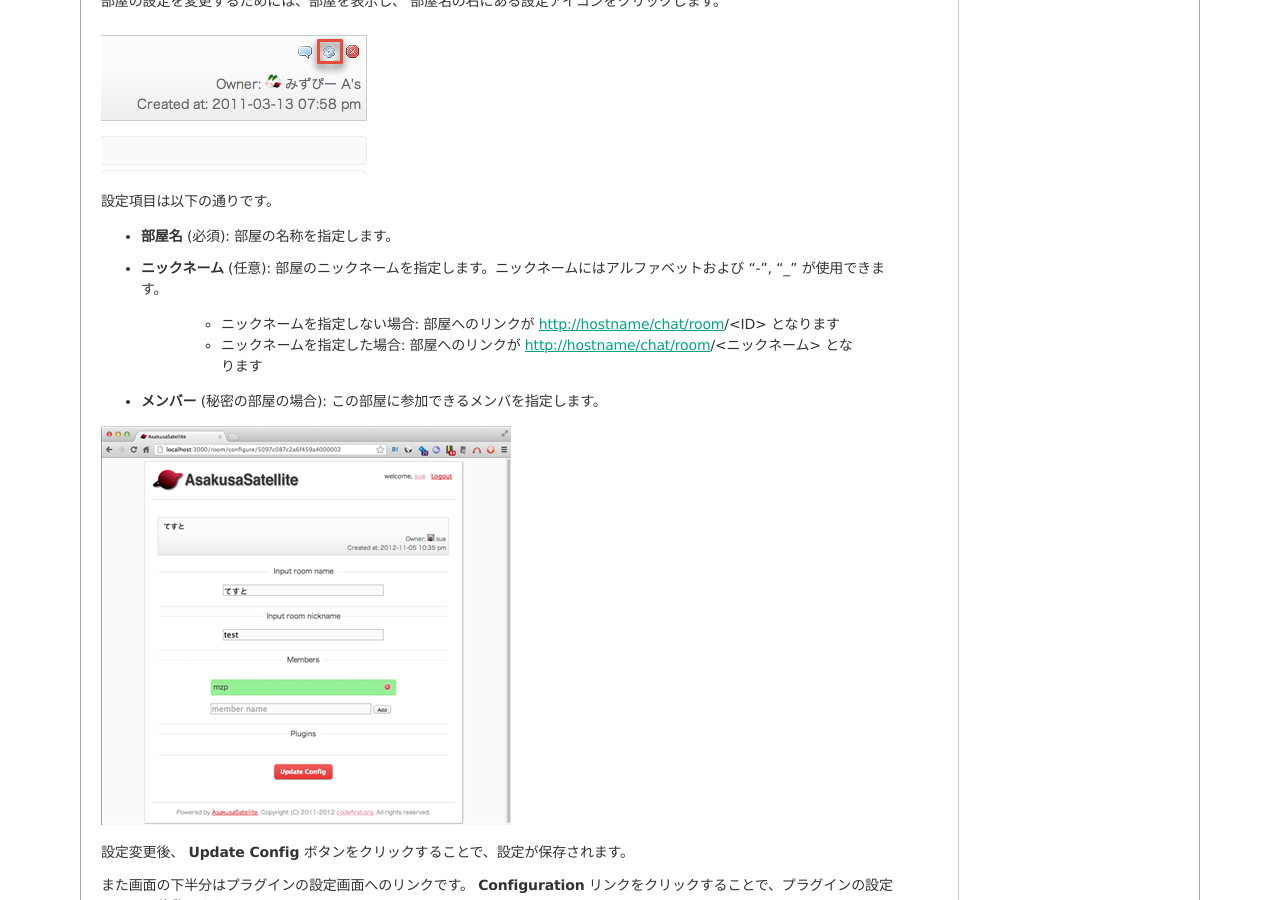
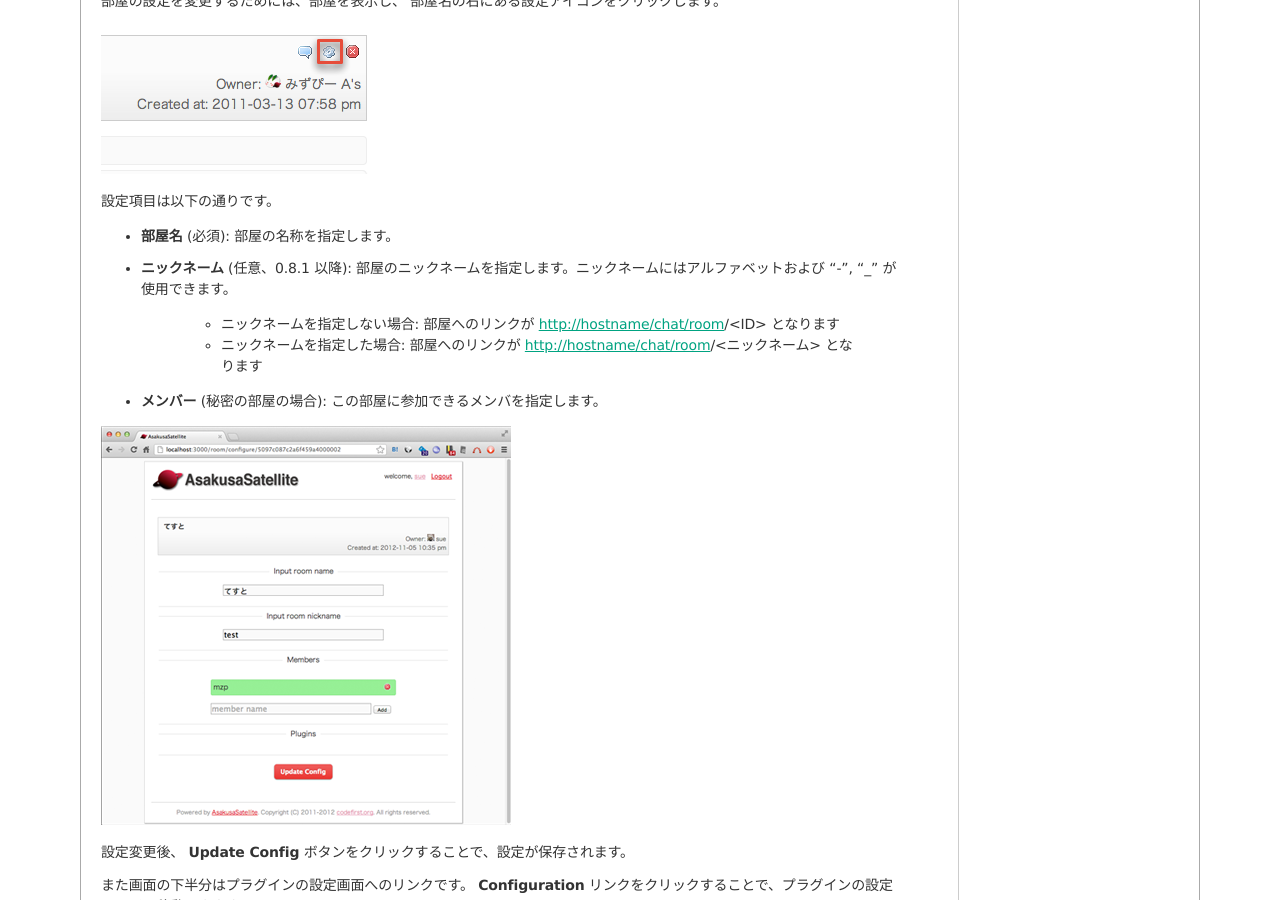
Before and after one commit to codefirst/asakusa-satellite-manual, a Sphinx documentation site: the page built from source/function.rst, in a window 1280 px wide and 900 px high, scrolled down 1378 px. Built offline with Sphinx 7.4.7, drawn with Linux system fonts in a browser that asks for light colours.

Commit message:
Added: version

```diff
--- a/source/function.rst
+++ b/source/function.rst
@@ -33,7 +33,7 @@
 * **部屋名** (必須):
   部屋の名称を指定します。
 
-* **ニックネーム** (任意):
+* **ニックネーム** (任意、0.8.1 以降):
   部屋のニックネームを指定します。ニックネームにはアルファベットおよび "-", "_" が使用できます。
     * ニックネームを指定しない場合: 部屋へのリンクが http://hostname/chat/room/<ID> となります
     * ニックネームを指定した場合: 部屋へのリンクが http://hostname/chat/room/<ニックネーム> となります
```
